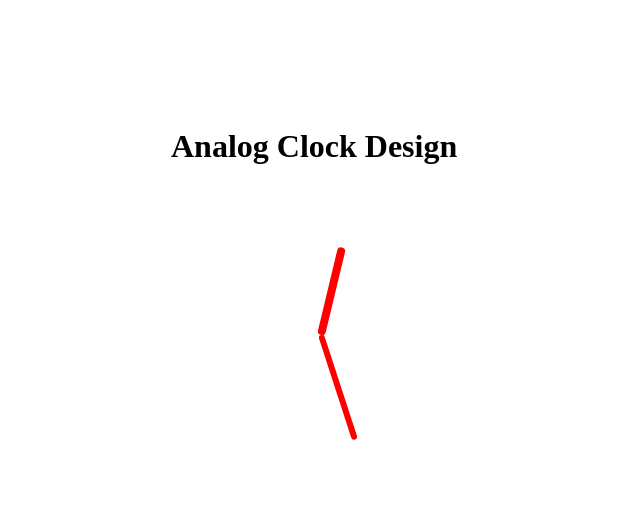
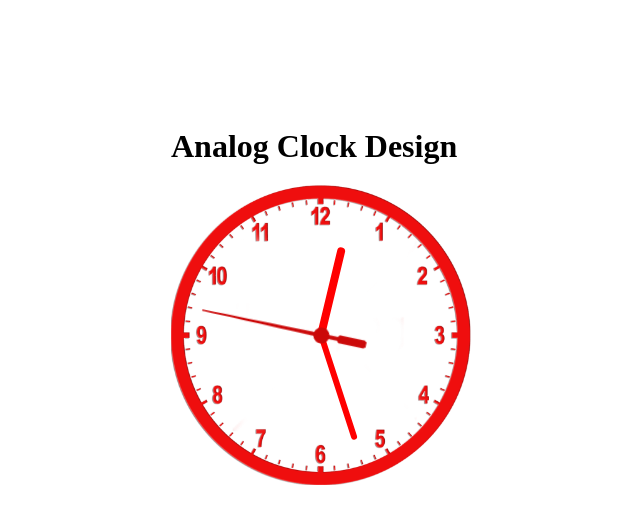
Before and after one commit to bmsmostafiz/Analog-Clock, a plain HTML site: page index.html in a window 1280 px wide. Shown: the whole page, without its empty margins (341-981 px from the left). Drawn offline with Linux system fonts and the light colour scheme.

Commit message:
Folder Name

```diff
--- a/clock.css
+++ b/clock.css
@@ -16,7 +16,7 @@ h1{
     position: relative;
     width: 300px;
     height:300px;
-    background-image: url("img/clockface.png");
+    background-image: url(images/clockface.png);
     background-repeat: no-repeat;
     background-size: cover;
     list-style: none;
@@ -31,7 +31,7 @@ h1{
 }
 
 .second{
-    background-image: url("img/sechand.png");
+    background-image: url(images/sechand.png);
     z-index: 3;
     background-repeat: no-repeat;
 }
```
